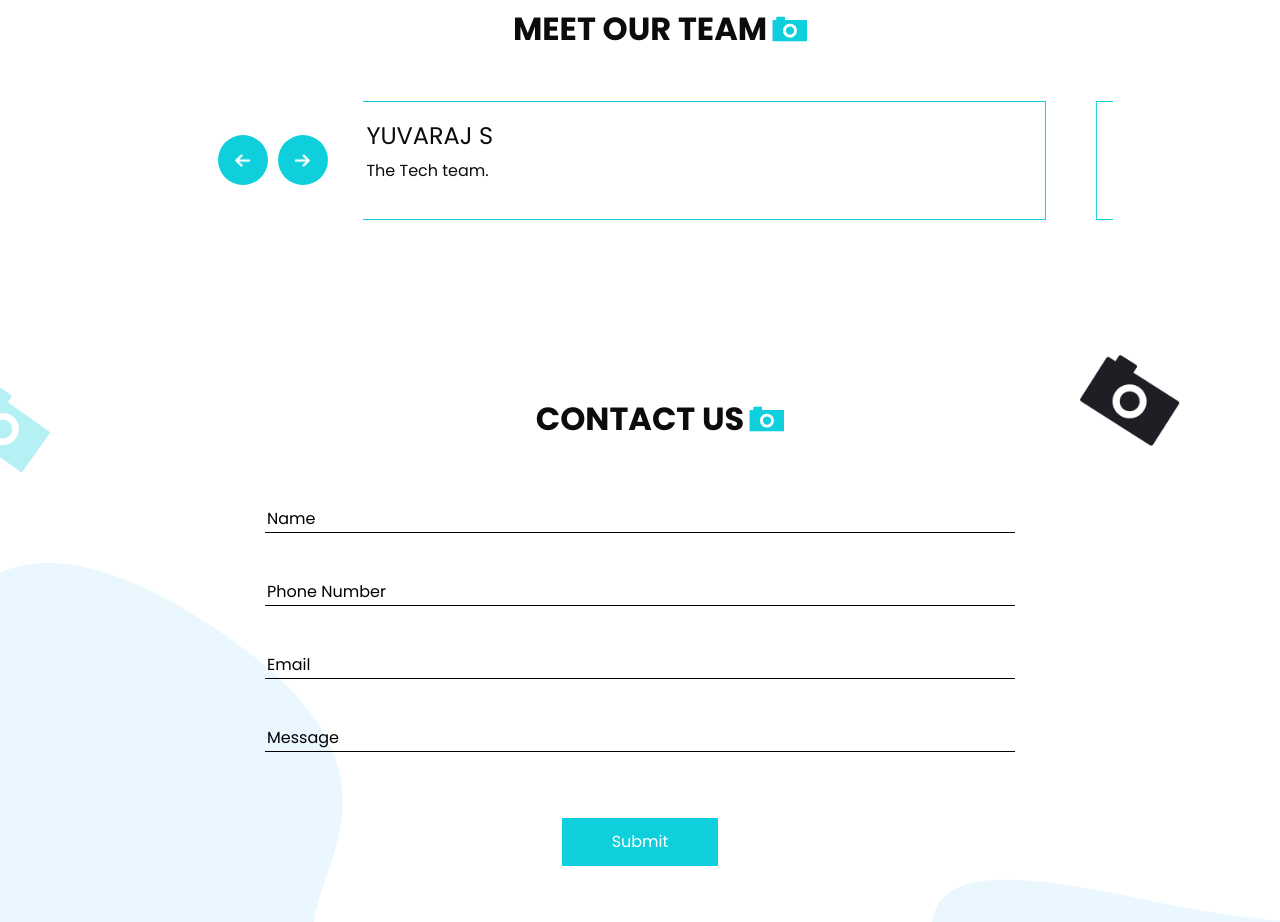
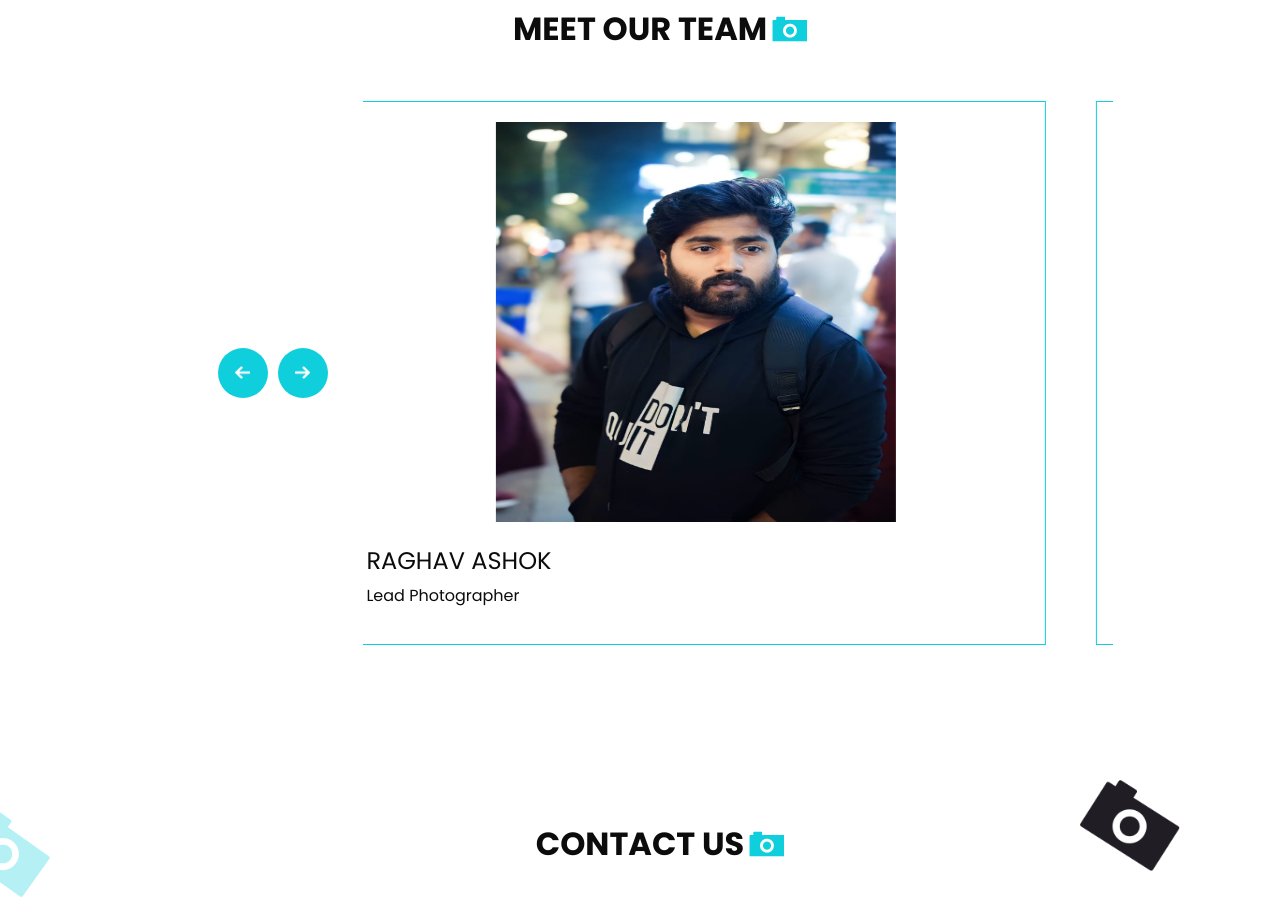
Before and after one commit to Yuvaraj-2001/fotofactory, a plain HTML site: page index.html in a window 1280 px wide. Shown: the part 3080-4002 px from the top of the page. Drawn offline with Linux system fonts and the light colour scheme.

Commit message:
profile image added

```diff
--- a/css/style.css
+++ b/css/style.css
@@ -823,6 +823,16 @@ a:focus {
   height: 100px;
 }
 
+.profile-img{
+  display: flex;
+  justify-content: center;
+  padding-bottom: 25px;
+}
+.profile-img img{
+  width: 400px;
+  height: 400px;
+}
+
 @media (max-width: 768px){
   .panel-box{
     margin: 10px;
--- a/index.html
+++ b/index.html
@@ -517,31 +517,40 @@
               <div class="carousel-inner">
                 <div class="carousel-item active">
                   <div class="detail-box">
+                    <div class="profile-img">
+                      <img src="./images/profiles/raghav.jpg"/>
+                    </div>
                     <h4>
-                      Yuvaraj S
+                      Raghav Ashok
                     </h4>
                     <p>
-                      The Tech team.
+                      Lead Photographer
                     </p>
                   </div>
                 </div>
                 <div class="carousel-item ">
                   <div class="detail-box">
+                    <div class="profile-img">
+                      <img src="./images/profiles/anupama.jpg"/>
+                    </div>
                     <h4>
-                      Majnu
+                      Anupama
                     </h4>
                     <p>
-                      The founder.
+                      Lead Photographer, Newborn & Maternity
                     </p>
                   </div>
                 </div>
                 <div class="carousel-item ">
                   <div class="detail-box">
+                    <div class="profile-img">
+                      <img src="./images/profiles/yallappa.jpg"/>
+                    </div>
                     <h4>
-                      Another anna
+                      Yallapa
                     </h4>
                     <p>
-                      Photographer
+                      Lead photographer- Pre-wed, post wed, portraits
                     </p>
                   </div>
                 </div>
```
Also changed, not shown: images/profiles/anupama.jpg (added), images/profiles/raghav.jpg (added), images/profiles/yallappa.jpg (added).
